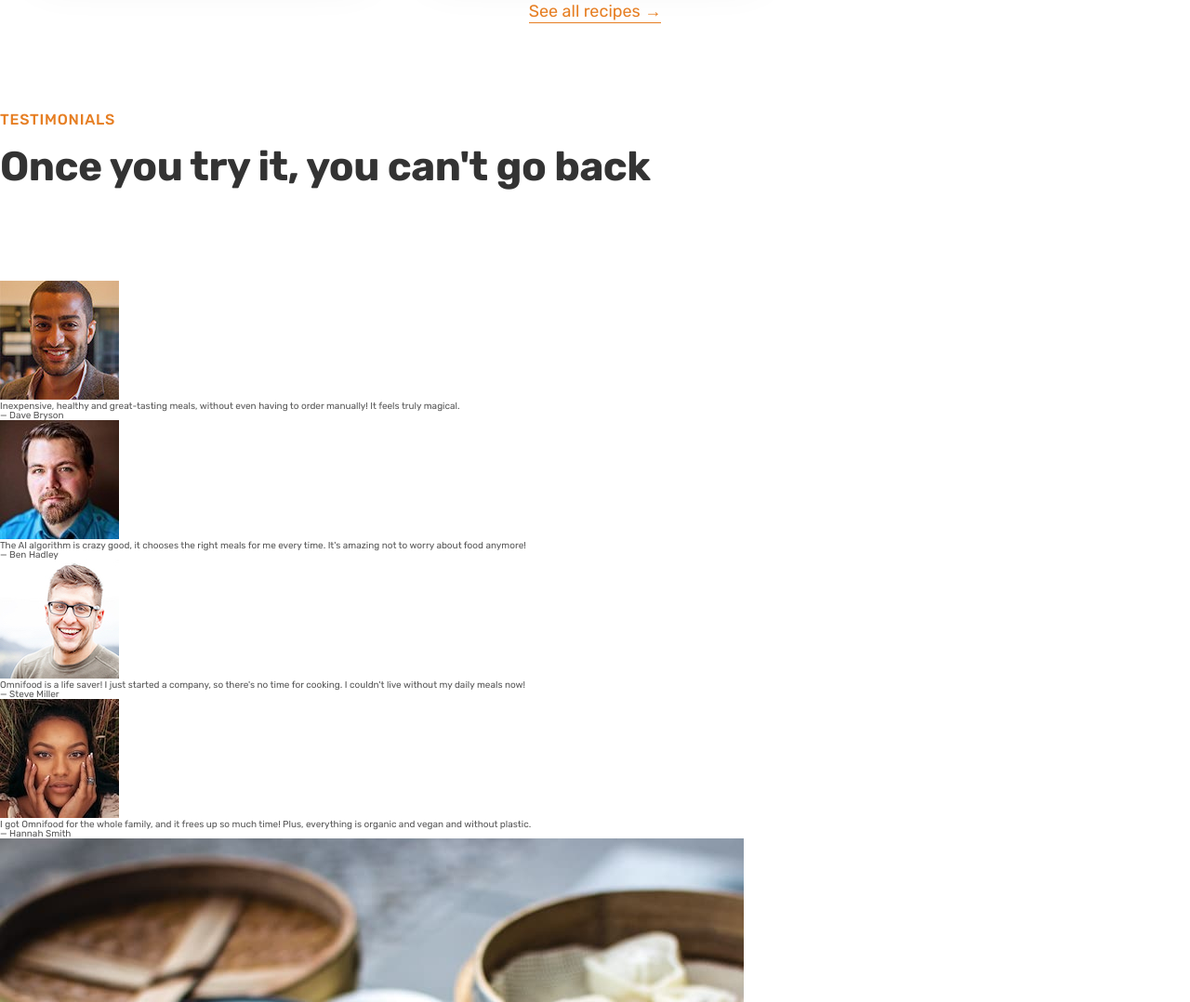
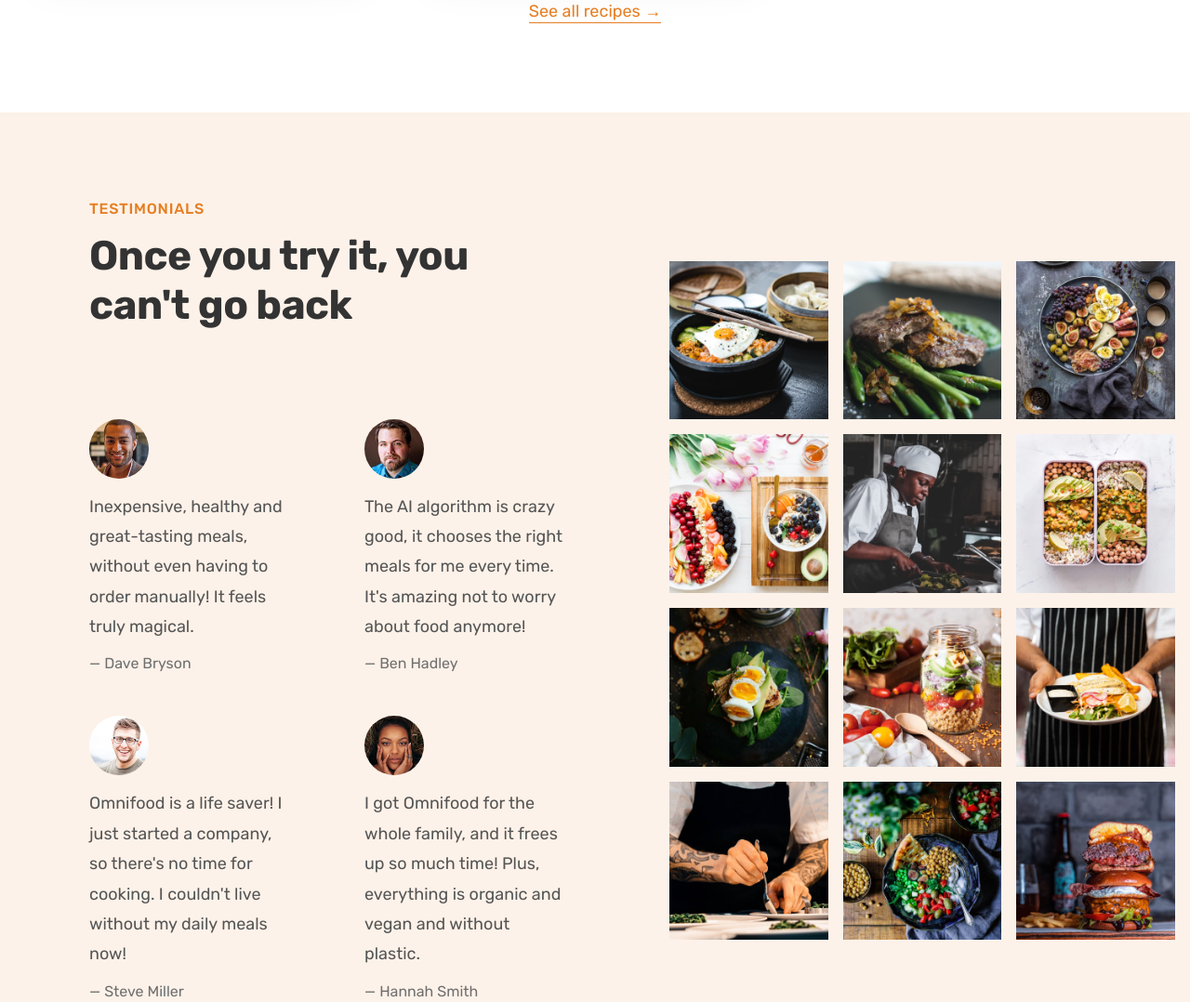
Before and after one commit to ElijahMwambazi/Omnifood, a plain HTML site: page index.html in a window 1280 px wide. Shown: the part 3519-4597 px from the top of the page at 93% size. Drawn offline with Linux system fonts and the light colour scheme.

Commit message:
Added style to testimonial and gallery components

```diff
--- a/css/general.css
+++ b/css/general.css
@@ -26,22 +26,6 @@ body {
     display: grid;
     column-gap: 6.4rem;
     row-gap: 9.6rem;
-}
-
-.grid--2-cols {
-    grid-template-columns: repeat(2, 1fr);
-}
-
-.grid--3-cols {
-    grid-template-columns: repeat(3, 1fr);
-}
-
-.grid--4-cols {
-    grid-template-columns: repeat(4, 1fr);
-}
-
-.grid-align-v {
-    align-items: center;
 }
 
 .heading-primary,
@@ -131,6 +115,22 @@ body {
 }
 
 /* HELPER/SETTING CLASSES */
+.grid--2-cols {
+    grid-template-columns: repeat(2, 1fr);
+}
+
+.grid--3-cols {
+    grid-template-columns: repeat(3, 1fr);
+}
+
+.grid--4-cols {
+    grid-template-columns: repeat(4, 1fr);
+}
+
+.grid-align-v {
+    align-items: center;
+}
+
 .margin-right-sm {
     margin-right: 1.6rem !important;
 }
--- a/css/style.css
+++ b/css/style.css
@@ -307,3 +307,63 @@
     text-align: center;
     font-size: 1.8rem;
 }
+
+/* ************************ */
+/* TESTIMONIAL AND GALLERY SECTION */
+/* ************************ */
+
+.section-testimonials {
+    background-color: #fdf2e9;
+    display: grid;
+    grid-template-columns: 55fr 45fr;
+    align-items: center;
+}
+
+.testimonials {
+    display: grid;
+    grid-template-columns: repeat(2, 1fr);
+    row-gap: 4.8rem;
+    column-gap: 8rem;
+}
+
+.testimonials-container {
+    padding: 9.6rem;
+}
+
+.testimonial-img {
+    width: 6.4rem;
+    border-radius: 50%;
+    margin-bottom: 1.2rem;
+}
+
+.testimonial-text {
+    font-size: 1.8rem;
+    line-height: 1.8;
+    margin-bottom: 1.6rem;
+}
+
+.testimonial-name {
+    font-size: 1.6rem;
+    color: #6f6f6f;
+}
+
+.gallery {
+    display: grid;
+    grid-template-columns: repeat(3, 1fr);
+    gap: 1.6rem;
+    padding: 1.6rem;
+}
+
+.gallery-item {
+    overflow: hidden;
+}
+
+.gallery-item img {
+    display: block;
+    width: 100%;
+    transition: all 0.4s;
+}
+
+.gallery-item img:hover {
+    transform: scale(1.1);
+}
```
